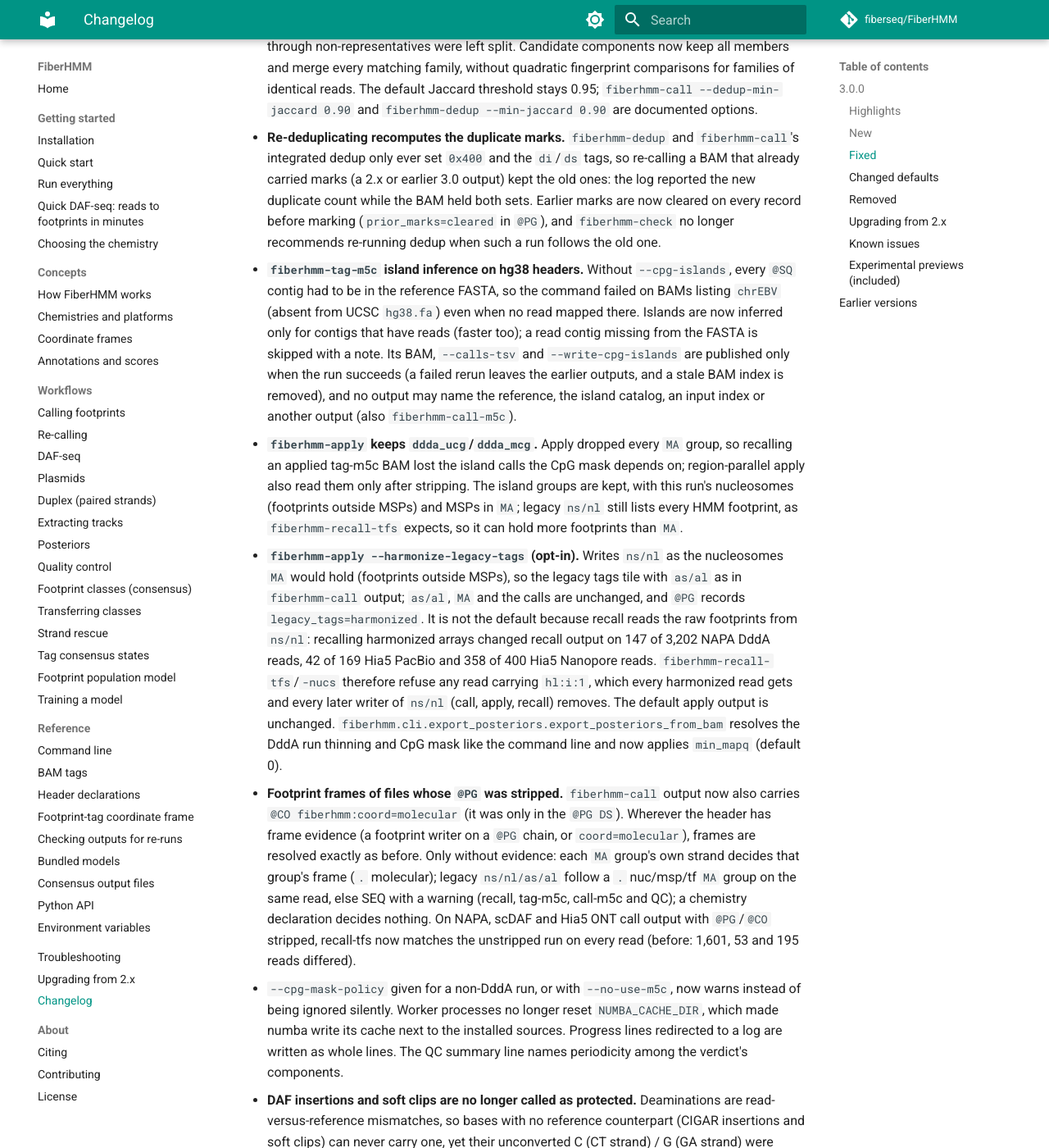
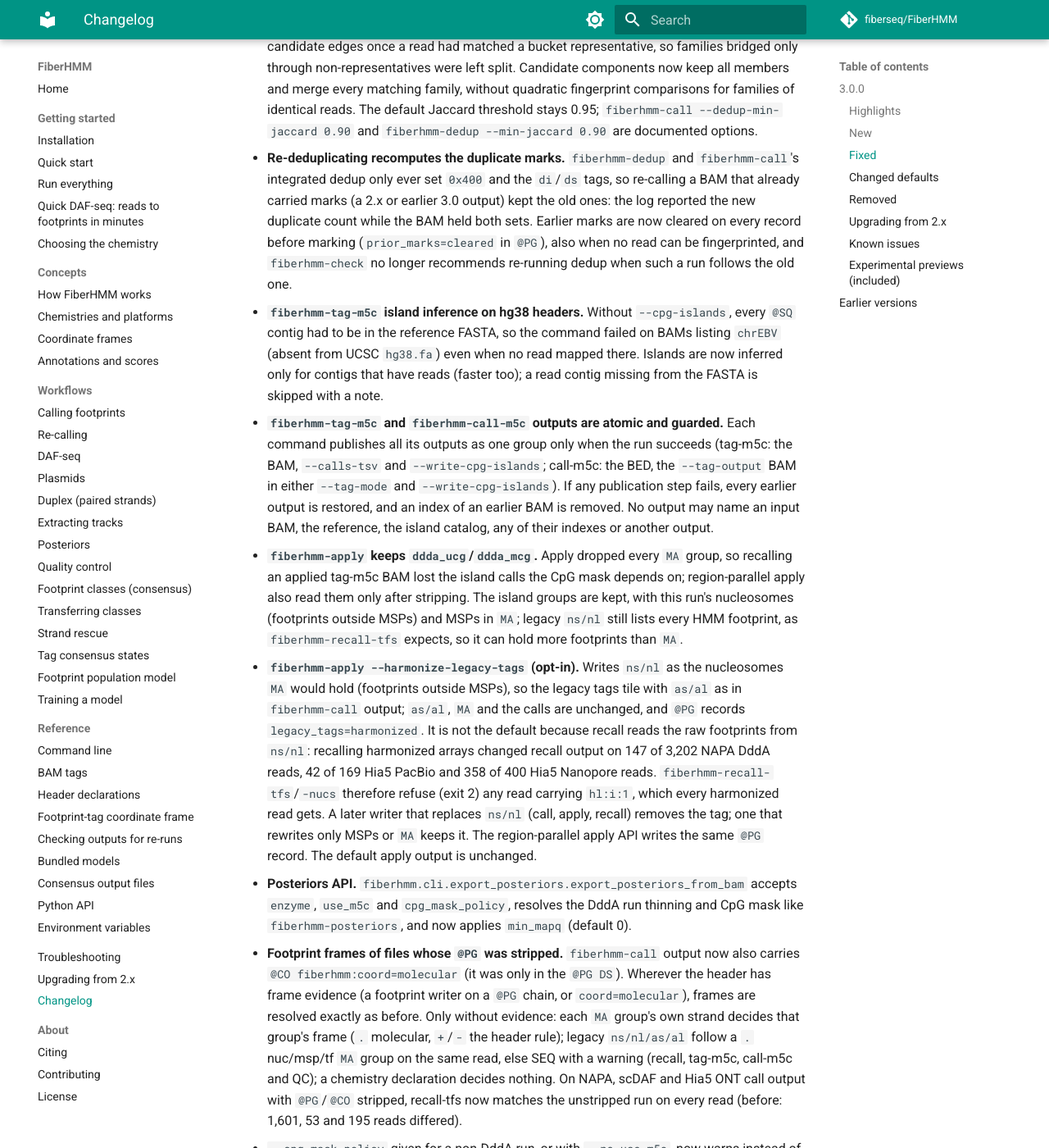
Before and after one commit to fiberseq/FiberHMM, an MkDocs documentation site: the page built from docs/changelog.md, in a window 1280 px wide and 1400 px high, scrolled down 6550 px. Shown: the whole window at 82% size. Built offline with MkDocs 1.6.1 and Material for MkDocs 9.7.7, drawn with Linux system fonts in a browser that asks for light colours; comment, search, counter and statistics services are not loaded; some of the changed text lies outside the part shown.

Commit message:
docs: README, CHANGELOG 3.0.0 and upgrading audit
Python 3.10-3.14; full --use-m5c command list; harmonize/hl:i:1,
dedup, tag-m5c/call-m5c atomic outputs, frame rule and coord marker
entries; retired --phase-nrl/--nuc-recall-policy listed as retired;
upgrading defaults and silent-failure fixes.

Co-Authored-By: Claude Opus 5.5 (1M context) <noreply@anthropic.com>

```diff
--- a/CHANGELOG.md
+++ b/CHANGELOG.md
@@ -306,17 +307,23 @@ with FiberBrowser 3.0.0 (which requires `fiberhmm>=3.0,<4`).
   tags, so re-calling a BAM that already carried marks (a 2.x or earlier 3.0
   output) kept the old ones: the log reported the new duplicate count while
   the BAM held both sets. Earlier marks are now cleared on every record before
-  marking (`prior_marks=cleared` in `@PG`), and `fiberhmm-check` no longer
-  recommends re-running dedup when such a run follows the old one.
+  marking (`prior_marks=cleared` in `@PG`), also when no read can be
+  fingerprinted, and `fiberhmm-check` no longer recommends re-running dedup
+  when such a run follows the old one.
 - **`fiberhmm-tag-m5c` island inference on hg38 headers.** Without
   `--cpg-islands`, every `@SQ` contig had to be in the reference FASTA, so the
   command failed on BAMs listing `chrEBV` (absent from UCSC `hg38.fa`) even
   when no read mapped there. Islands are now inferred only for contigs that
   have reads (faster too); a read contig missing from the FASTA is skipped with
-  a note. Its BAM, `--calls-tsv` and `--write-cpg-islands` are published only
-  when the run succeeds (a failed rerun leaves the earlier outputs, and a stale
-  BAM index is removed), and no output may name the reference, the island
-  catalog, an input index or another output (also `fiberhmm-call-m5c`).
+  a note.
+- **`fiberhmm-tag-m5c` and `fiberhmm-call-m5c` outputs are atomic and
+  guarded.** Each command publishes all its outputs as one group only when
+  the run succeeds (tag-m5c: the BAM, `--calls-tsv` and `--write-cpg-islands`;
+  call-m5c: the BED, the `--tag-output` BAM in either `--tag-mode` and
+  `--write-cpg-islands`). If any publication step fails, every earlier output is
+  restored, and an index of an earlier BAM is removed. No output may name an
+  input BAM, the reference, the island catalog, any of their indexes or
+  another output.
 - **`fiberhmm-apply` keeps `ddda_ucg`/`ddda_mcg`.** Apply dropped every `MA`
   group, so recalling an applied tag-m5c BAM lost the island calls the CpG
   mask depends on; region-parallel apply also read them only after stripping.
@@ -330,18 +337,21 @@ with FiberBrowser 3.0.0 (which requires `fiberhmm>=3.0,<4`).
   because recall reads the raw footprints from `ns/nl`: recalling harmonized
   arrays changed recall output on 147 of 3,202 NAPA DddA reads, 42 of 169 Hia5
   PacBio and 358 of 400 Hia5 Nanopore reads. `fiberhmm-recall-tfs`/`-nucs`
-  therefore refuse any read carrying `hl:i:1`, which every harmonized read
-  gets and every later writer of `ns/nl` (call, apply, recall) removes. The
-  default apply output is unchanged.
-  `fiberhmm.cli.export_posteriors.export_posteriors_from_bam` resolves the
-  DddA run thinning and CpG mask like the command line and now applies
+  therefore refuse (exit 2) any read carrying `hl:i:1`, which every harmonized
+  read gets. A later writer that replaces `ns/nl` (call, apply, recall)
+  removes the tag; one that rewrites only MSPs or `MA` keeps it. The
+  region-parallel apply API writes the same `@PG` record. The default apply
+  output is unchanged.
+- **Posteriors API.** `fiberhmm.cli.export_posteriors.export_posteriors_from_bam`
+  accepts `enzyme`, `use_m5c` and `cpg_mask_policy`, resolves the DddA run
+  thinning and CpG mask like `fiberhmm-posteriors`, and now applies
   `min_mapq` (default 0).
 - **Footprint frames of files whose `@PG` was stripped.** `fiberhmm-call`
   output now also carries `@CO fiberhmm:coord=molecular` (it was only in the
   `@PG DS`). Wherever the header has frame evidence (a footprint writer on a
   `@PG` chain, or `coord=molecular`), frames are resolved exactly as before.
   Only without evidence: each `MA` group's own strand decides that group's
-  frame (`.` molecular); legacy `ns/nl/as/al` follow a `.` nuc/msp/tf `MA`
+  frame (`.` molecular, `+`/`-` the header rule); legacy `ns/nl/as/al` follow a `.` nuc/msp/tf `MA`
   group on the same read, else SEQ with a warning (recall, tag-m5c, call-m5c
   and QC); a chemistry declaration decides nothing. On NAPA, scDAF and Hia5
   ONT call output with `@PG`/`@CO` stripped, recall-tfs now matches the
@@ -699,7 +709,8 @@ These change numbers relative to 2.x.
   left a step at that length in nucleosome call lengths and most one-base
   MSPs; `topology` kept the HMM's edges and an 85-bp floor, which left a
   pile-up just above 85 bp and the HMM's ~10-bp edge comb. Nucleosome calls
-  change for Hia5 and DddB; DddA radial recall is unchanged.
+  change for Hia5 and DddB; DddA radial recall is unchanged. The
+  `--phase-nrl` and `--nuc-recall-policy` options are retired.
 - **DddA models and nucleosome recall.** `ddda_TF.json` is recalibrated on
   physical scDAF duplexes (the TF-recall table only; the HMM table
   `ddda_nuc.json` is unchanged). Radial nucleosome recall infers each edge
@@ -728,15 +739,17 @@ These change numbers relative to 2.x.
   (per-read Jaccard 0.98-0.996 on NAPA, UBA1 and HG002 scDAF). Recorded in
   `@PG` as `hmm_cpg_mask=on`; `--no-use-m5c` turns both masks off and
   `--cpg-mask-policy methylated-only` masks only `ddda_mcg` spans.
-  `fiberhmm-check` flags DddA calls made before the first-pass mask
-  (`ddda-hmm-cpg-mask`).
+  `fiberhmm-pipeline` passes both options to its call, and the light call of
+  `fiberhmm-qc` on an uncalled DddA BAM applies the same first-pass mask.
+  `fiberhmm-check` flags DddA calls and posteriors made before the
+  first-pass mask (`ddda-hmm-cpg-mask`).
 - **DAF tools read MM/ML dU at ML ≥ 128** (`fiberhmm-dedup`, `-pair`, `-merge`;
   was 0). R/Y and MD input is binary and unaffected. `fiberhmm-call`'s
   integrated dedup follows the calling threshold.
 - **Duplicates by deamination flavour.** DAF dedup groups reads by C→T vs G→A
   flavour instead of alignment orientation (more duplicates are marked; e.g.
   about 5.8% → 9.9% on one DddA dataset).
-- **Python ≥ 3.10.** Numba, scikit-learn, joblib and threadpoolctl are core
+- **Python 3.10 to 3.14.** Numba, scikit-learn, joblib and threadpoolctl are core
   dependencies (`[consensus]` and `[numba]` remain as compatibility aliases
   that add nothing beyond the core install).
 - `fiberhmm-apply` rejects `--chroms`, `--skip-scaffolds`, `--region-size`,
@@ -787,9 +800,11 @@ fiberhmm-check data/*.bam qc/*.qc.json consensus_out/
   to use; it exits 3 when something needs re-running and 4 for calls it
   cannot verify (no FiberHMM provenance in the header).
 - Re-calling with 3.0 also applies the new defaults above (ML 248 for Hia5
-  Nanopore, primary-only, the TF decoder, DddA models, thinning and CpG-aware
+  Nanopore, primary and supplementary alignments, the TF decoder, nucleosome
+  recall without a periodicity prior, DddA models, thinning and CpG-aware
   calling), so numbers move even where no fix applies. Most have an option to
-  get the 2.x behaviour back (the TF decoder and the DddA tables do not); the
+  get the 2.x behaviour back (the TF decoder, nucleosome recall and the DddA
+  tables do not); the
   2.x Nanopore Hia5 and DddB tables are kept under `fiberhmm/models/legacy/`.
 - **Re-train** models built with 2.x `fiberhmm-train --base-model` on a base
   whose state 0 is the footprint, such as the Nanopore Hia5 model bundled in 2.x
```
Also changed, not shown: other parts of CHANGELOG.md (+8 -7 lines), README.md (+7 -5 lines), docs/fiberseq-site/fiberhmm.md (+2 -1 lines), docs/fiberseq-site/methods.md (+3 -1 lines), docs/fiberseq-site/models.md (+6 -5 lines), docs/fiberseq-site/usage.md (+5 -3 lines), docs/upgrading.md (+36 -9 lines).
